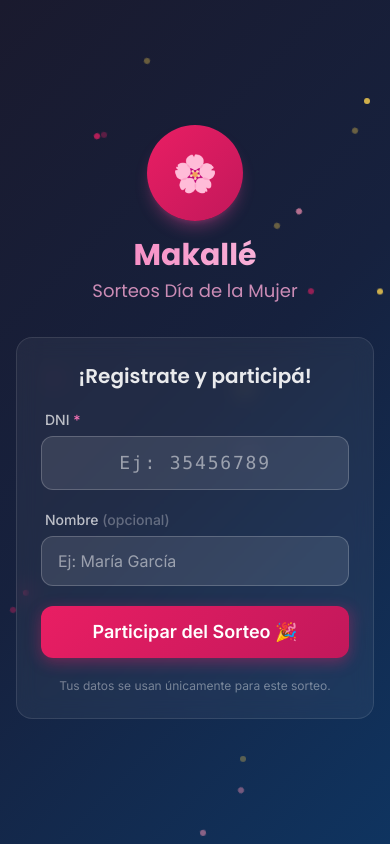
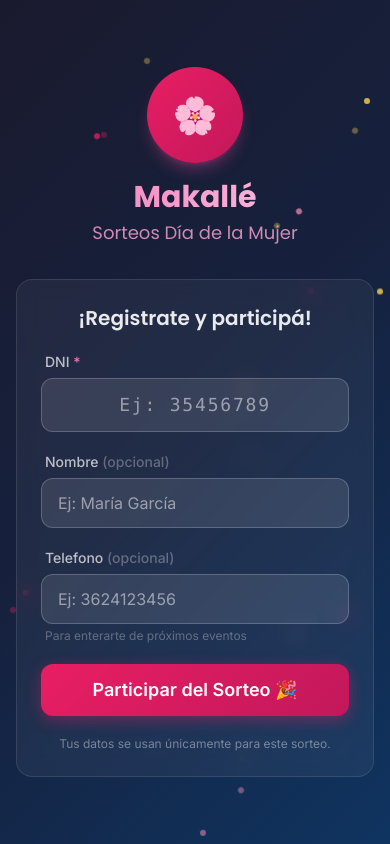
Before and after one commit to FabricioBarreto/App-Sorteos, a Next.js app: page / in a window 390 px wide. Built offline with nearby package versions, Linux system fonts and the light colour scheme.

Commit message:
added phone and download number

```diff
--- a/src/app/admin/page.tsx
+++ b/src/app/admin/page.tsx
@@ -343,7 +343,7 @@ export default function AdminPage() {
                     <th className="pb-3 pr-4">N°</th>
                     <th className="pb-3 pr-4">Nombre</th>
                     <th className="pb-3 pr-4">DNI</th>
-                    <th className="pb-3 pr-4"></th>
+                    <th className="pb-3 pr-4">Telefono</th>
                     <th className="pb-3">Hora</th>
                   </tr>
                 </thead>
@@ -364,6 +364,9 @@ export default function AdminPage() {
                       </td>
                       <td className="py-3 pr-4 text-white/60 font-mono text-xs">
                         {p.phone}
+                      </td>
+                      <td className="py-3 pr-4 text-white/50 font-mono text-xs">
+                        {p.phone || "-"}
                       </td>
                       <td className="py-3 text-white/40 text-xs">
                         {new Date(p.createdAt).toLocaleTimeString("es-AR", {
--- a/src/app/api/register/route.ts
+++ b/src/app/api/register/route.ts
@@ -55,10 +55,14 @@ export async function POST(request: Request) {
     }
 
     const cleanName = name ? sanitizeName(name) : "Participante";
+    const cleanPhone = body.phone
+      ? body.phone.replace(/\D/g, "").slice(0, 13)
+      : null;
     const participant = await prisma.participant.create({
       data: {
         name: cleanName,
         dni: dniResult.cleaned,
+        phone: cleanPhone,
         ip,
       },
     });
--- a/src/app/page.tsx
+++ b/src/app/page.tsx
@@ -3,7 +3,7 @@
 import { useState, useCallback } from "react";
 
 export default function RegistroPage() {
-  const [form, setForm] = useState({ name: "", dni: "" });
+  const [form, setForm] = useState({ name: "", dni: "", phone: "" });
   const [loading, setLoading] = useState(false);
   const [result, setResult] = useState<{
     success: boolean;
@@ -43,7 +43,7 @@ export default function RegistroPage() {
   };
 
   const resetForm = () => {
-    setForm({ name: "", dni: "" });
+    setForm({ name: "", dni: "", phone: "" });
     setResult(null);
     setError("");
   };
@@ -210,6 +210,28 @@ export default function RegistroPage() {
               />
             </div>
 
+            <div>
+              <label className="block text-sm font-medium text-white/70 mb-1.5 ml-1">
+                Telefono <span className="text-white/30">(opcional)</span>
+              </label>
+              <input
+                type="text"
+                inputMode="numeric"
+                placeholder="Ej: 3624123456"
+                className="input-field"
+                value={form.phone}
+                onChange={(e) =>
+                  setForm({
+                    ...form,
+                    phone: e.target.value.replace(/\D/g, "").slice(0, 13),
+                  })
+                }
+              />
+              <p className="text-xs text-white/30 mt-1 ml-1">
+                Para enterarte de próximos eventos
+              </p>
+            </div>
+
             {error && (
               <div className="bg-red-500/20 border border-red-500/30 rounded-xl p-3 text-red-300 text-sm text-center animate-fade-in">
                 {error}
--- a/src/app/sorteo/page.tsx
+++ b/src/app/sorteo/page.tsx
@@ -100,8 +100,11 @@ export default function SorteoPage() {
       if (
         data.state === "countdown" &&
         data.winnerNumber &&
-        state === "waiting"
+        (state === "waiting" || state === "winner")
       ) {
+        setShowName(false);
+        setCountdown(5);
+        setRollingNumber(0);
         setWinnerNumber(data.winnerNumber);
         setWinnerName(data.winnerName || null);
         setState("countdown");
@@ -179,7 +182,7 @@ export default function SorteoPage() {
 
   const resetSorteo = () => {
     setState("waiting");
-    setCountdown(3);
+    setCountdown(5);
     setWinnerNumber(null);
     setWinnerName(null);
     setRollingNumber(0);
@@ -187,27 +190,22 @@ export default function SorteoPage() {
   };
 
   return (
-    <main className="min-h-screen flex flex-col items-center justify-center relative overflow-hidden bg-gradient-to-br from-[#0a0a1a] via-[#1a1a2e] to-[#0a0a1a]">
+    <main className="h-screen flex flex-col overflow-hidden bg-gradient-to-br from-[#0a0a1a] via-[#1a1a2e] to-[#0a0a1a]">
       <canvas
         ref={canvasRef}
         className="fixed inset-0 pointer-events-none z-50"
       />
 
-      <div className="absolute inset-0 overflow-hidden pointer-events-none">
-        <div className="absolute w-96 h-96 rounded-full bg-pink-600/10 blur-3xl -top-48 -left-48 animate-pulse-slow" />
-        <div
-          className="absolute w-96 h-96 rounded-full bg-yellow-500/10 blur-3xl -bottom-48 -right-48 animate-pulse-slow"
-          style={{ animationDelay: "1.5s" }}
-        />
-      </div>
-
-      <div className="absolute top-8 text-center z-10">
+      {/* Header */}
+      <div className="text-center pt-6 pb-2 shrink-0">
         <h1 className="font-display text-2xl font-bold text-white/60">
           🌸 Makallé - Día de la Mujer
         </h1>
       </div>
 
-      <div className="relative z-10 text-center">
+      {/* Contenido principal - ocupa todo el espacio disponible */}
+      <div className="flex-1 flex items-center justify-center">
+        <div className="text-center">
           {state === "waiting" && (
             <div className="animate-pulse-slow">
               <h2 className="font-display text-5xl md:text-7xl font-bold text-white/80">
@@ -262,7 +260,7 @@ export default function SorteoPage() {
           {state === "winner" && (
             <div>
               <p
-              className="text-3xl text-yellow-400 font-display mb-6"
+                className="text-3xl text-yellow-400 font-display mb-4"
                 style={{
                   animation: "fadeIn 0.5s ease-out forwards",
                 }}
@@ -271,7 +269,7 @@ export default function SorteoPage() {
               </p>
 
               <div
-              className="font-display text-[12rem] md:text-[18rem] font-black leading-none"
+                className="font-display text-[10rem] md:text-[14rem] font-black leading-none"
                 style={{
                   background:
                     "linear-gradient(135deg, #ffd54f, #ffb300, #ff9800)",
@@ -285,12 +283,14 @@ export default function SorteoPage() {
               </div>
 
               {showName && winnerName && winnerName !== "Participante" && (
-              <div style={{ animation: "slideUpFade 0.8s ease-out forwards" }}>
-                <p className="text-xl text-white/40 mt-6 font-display">
+                <div
+                  style={{ animation: "slideUpFade 0.8s ease-out forwards" }}
+                >
+                  <p className="text-lg text-white/40 mt-4 font-display">
                     Felicitaciones a
                   </p>
                   <p
-                  className="text-4xl md:text-5xl text-white font-display font-bold mt-2"
+                    className="text-3xl md:text-4xl text-white font-display font-bold mt-1"
                     style={{
                       textShadow: "0 0 30px rgba(255, 255, 255, 0.3)",
                     }}
@@ -299,23 +299,35 @@ export default function SorteoPage() {
                   </p>
                 </div>
               )}
+            </div>
+          )}
+        </div>
+      </div>
 
+      {/* Footer - siempre abajo, nunca se superpone */}
+      <div className="shrink-0 text-center pb-4">
+        {state === "winner" && (
           <p
-              className="text-2xl text-white/60 mt-8 font-display"
+            className="text-lg text-white/50 font-display mb-3"
             style={{
               animation: "fadeIn 1s ease-out 1s both",
             }}
           >
             Para reclamar tu premio, acercate con tu DNI
           </p>
-
+        )}
+        <img
+          src="/logo-municipio.png"
+          alt="Municipio Makallé"
+          className="h-35 md:h-40 opacity-50 mx-auto"
+        />
+        {state === "winner" && (
           <button
             onClick={resetSorteo}
-              className="mt-12 px-8 py-3 rounded-xl bg-white/10 hover:bg-white/20 text-white/60 hover:text-white transition-all text-sm"
+            className="fixed bottom-4 right-4 px-4 py-1.5 rounded-lg bg-white/5 hover:bg-white/15 text-white/30 hover:text-white/60 transition-all text-xs z-20"
           >
             Preparar siguiente sorteo
           </button>
-          </div>
         )}
       </div>
 
```
Also changed, not shown: public/logo-municipio.png (added), public/sorteo-makalle-16.png (added). Lines whose indentation alone changed are shown as unchanged.
